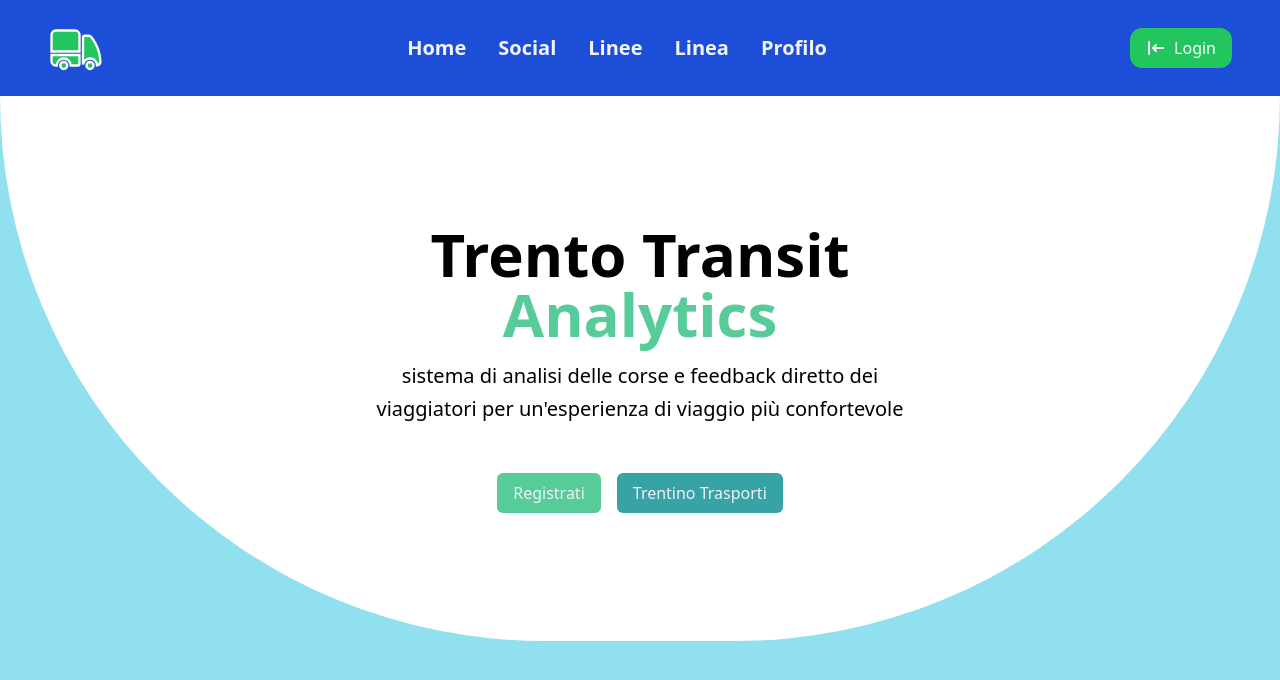
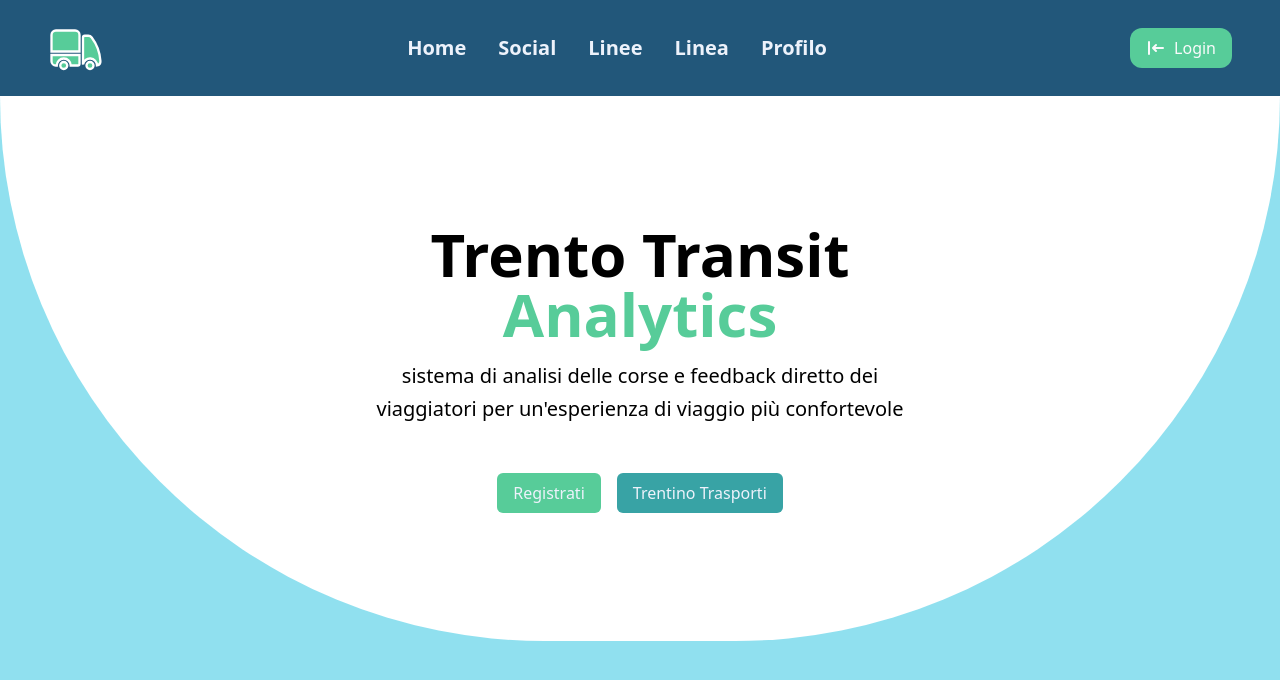
Before and after one commit to ricfanin/trentino-transit-analytics, a Vue app in the folder frontend/: page / in a window 1280 px wide. Shown: the top 680 px of the page. Built offline with nearby package versions, Linux system fonts and the light colour scheme.

Commit message:
fix merge colori colpa della uova navbar.vue

```diff
--- a/frontend/src/components/Navbar.vue
+++ b/frontend/src/components/Navbar.vue
@@ -1,10 +1,10 @@
 <template>
-  <nav class="bg-blue-700 shadow shadow-blue-800 w-100 px-8 md:px-auto">
+    <nav class="bg-background_2 shadow shadow-background_2 w-100 px-8 md:px-auto">
     <div
       class="h-24 mx-auto md:px-4 container flex items-center justify-between flex-wrap md:flex-nowrap"
     >
       <!-- Logo -->
-      <div class="text-green-500 md:order-1">
+        <div class="text-button_2 md:order-1">
         <svg
           xmlns="http://www.w3.org/2000/svg"
           viewBox="0 0 24 24"
@@ -23,21 +23,21 @@
       </div>
 
       <!-- Menu -->
-      <div class="text-xl text-gray-100 order-3 w-full md:w-auto md:order-2">
+    <div class="text-xl text-text_1 order-3 w-full md:w-auto md:order-2">
         <ul class="flex font-semibold justify-between">
-          <li class="md:px-4 md:py-2 hover:text-green-500">
+            <li class="md:px-4 md:py-2 hover:text-button_2">
                 <router-link to="/">Home</router-link>
             </li>
-          <li class="md:px-4 md:py-2 hover:text-green-500">
+            <li class="md:px-4 md:py-2 hover:text-button_2">
                 <router-link to="/Social">Social</router-link>
             </li>
-          <li class="md:px-4 md:py-2 hover:text-green-500">
+            <li class="md:px-4 md:py-2 hover:text-button_2">
                 <router-link to="/Linea">Linee</router-link>
             </li>
-          <li class="md:px-4 md:py-2 hover:text-green-500">
+            <li class="md:px-4 md:py-2 hover:text-button_2">
                 <router-link to="/Corsa">Linea</router-link>
             </li>
-          <li class="md:px-4 md:py-2 hover:text-green-500">
+            <li class="md:px-4 md:py-2 hover:text-button_2">
                 <router-link to="/Profilo">Profilo</router-link>
             </li>
         </ul>
@@ -47,7 +47,7 @@
       <div class="order-2 md:order-3">
         <template v-if="isLoggedIn">
           <!-- Mostra il nome utente -->
-          <span class="px-4 py-2 bg-green-500 text-gray-50 rounded-xl">{{ userName }}</span>
+          <span class="px-4 py-2 bg-button_2 text-gray-50 rounded-xl">{{ userName }}</span>
           <button
             @click="logout"
             class="ml-4 px-4 py-2 bg-red-500 hover:bg-red-600 text-gray-50 rounded-xl"
@@ -59,7 +59,7 @@
           <!-- Mostra il pulsante Login -->
           <router-link to="/LoginPage">
             <button
-              class="px-4 py-2 bg-green-500 hover:bg-green-600 text-gray-50 rounded-xl flex items-center gap-2"
+              class="px-4 py-2 bg-button_2 hover:bg-green-600 text-gray-50 rounded-xl flex items-center gap-2"
             >
               <!-- Heroicons - Login Solid -->
               <svg
```
Lines whose indentation alone changed are shown as unchanged.
